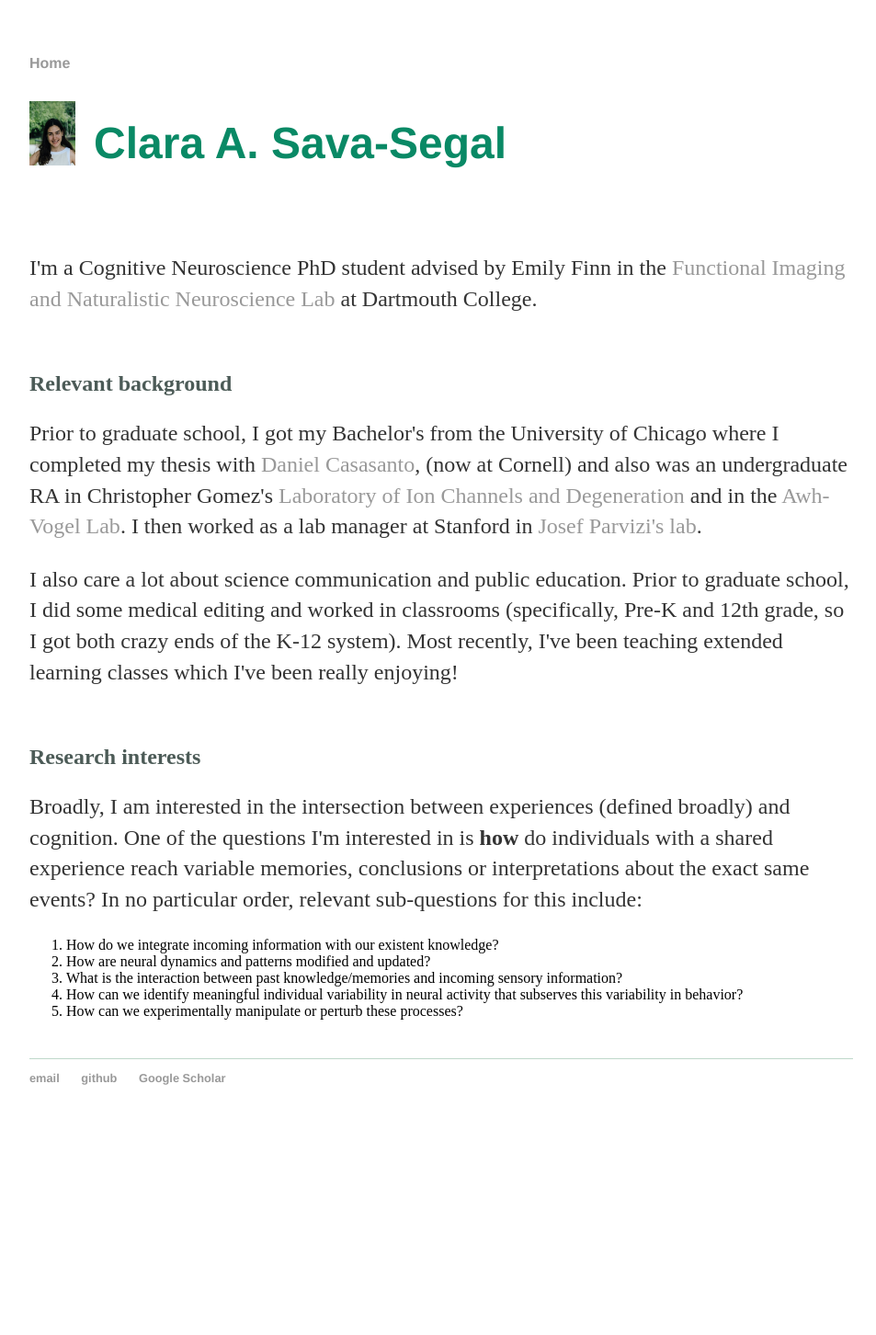
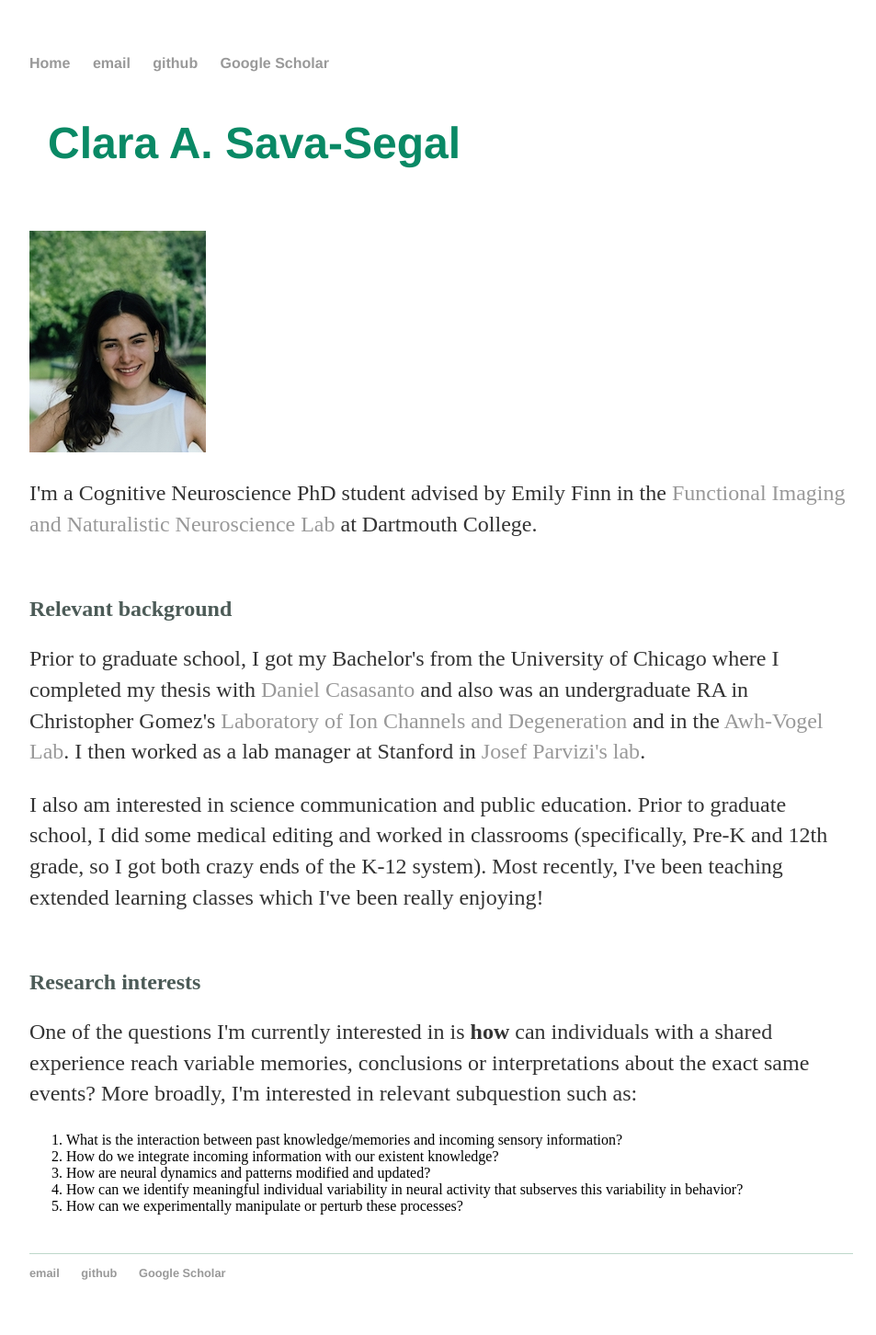
Before and after one commit to csavasegal/csavasegal.github.io, a Jekyll site: the page built from index.html, in a window 1280 px wide. Shown: the whole page at 92% size, without its empty margins (160-1113 px from the left). Built offline with Jekyll 4.4.1, drawn with Linux system fonts in a browser that asks for light colours; before the commit the page ends 1240 px from its top, so only the background shows below that.

Commit message:
Add files via upload

```diff
--- a/_layouts/default.html
+++ b/_layouts/default.html
@@ -9,6 +9,9 @@
 			<nav>
 	    		<ul>
 	        		<li><a href="/">Home</a></li>
+                    <li><a href="mailto:csava.gr@dartmouth.edu">email</a></li>
+                    <li><a href="https://github.com/csavasegal">github</a></li>
+                    <li><a href="https://scholar.google.com/citations?user=c0vFC1MAAAAJ&hl=en">Google Scholar</a></li>
 		        	<!-- <li><a href="/about">About</a></li>
 	        		<li><a href="/cv">CV</a></li>
 	        		<li><a href="/blog">Blog</a></li> -->
--- a/index.html
+++ b/index.html
@@ -6,7 +6,6 @@ title: Clara A. Sava-Segal
 
 
 <div class="header">
-    <img src="img/sava-segal_clara.jpg" alt="profile_pic">
     <h1><span style="color:rgb(9, 137, 101)">Clara A. Sava-Segal</span></h1>
     <!-- <h1><img src="img/sava-segal_clara.jpg" alt="img" /> <span style="color:rgb(9, 137, 101)">Clara A. Sava-Segal</span></h1> -->
     <br>
@@ -16,18 +15,19 @@ title: Clara A. Sava-Segal
 </div>
 
 <div class="blurb">
+    <img src="img/sava-segal_clara.jpg" alt="profile_pic">
 	<p>I'm a Cognitive Neuroscience PhD student advised by Emily Finn in the <a href = "https://thefinnlab.github.io/research/" >Functional Imaging and Naturalistic Neuroscience Lab</a> at Dartmouth College.</a></p>
     <br>
 </div><!-- /.blurb -->
 
 <div class="blurb">
     <h2><span style="color:rgb(76, 91, 87)">Relevant background</span></h2>
-	<p>Prior to graduate school, I got my Bachelor's from the University of Chicago where I completed my thesis with <a href = "http://casasanto.com/" >Daniel Casasanto</a>,
-        (now at Cornell) and also was an undergraduate RA in Christopher Gomez's <a href = "https://voices.uchicago.edu/gomezlab/" > Laboratory of Ion Channels and Degeneration </a> and in the <a href = "https://awhvogellab.com/" >Awh-Vogel Lab</a>.
+	<p>Prior to graduate school, I got my Bachelor's from the University of Chicago where I completed my thesis with <a href = "http://casasanto.com/" >Daniel Casasanto</a>
+        and also was an undergraduate RA in Christopher Gomez's <a href = "https://voices.uchicago.edu/gomezlab/" > Laboratory of Ion Channels and Degeneration </a> and in the <a href = "https://awhvogellab.com/" >Awh-Vogel Lab</a>.
         I then worked as a lab manager at Stanford in <a href = "https://med.stanford.edu/parvizi-lab.html" > Josef Parvizi's lab</a>. </p>
 
 
-    <p> I also care a lot about science communication and public education. Prior to graduate school, I did some medical editing and worked in classrooms (specifically, Pre-K and 12th grade, so I got both crazy ends of the K-12 system).
+    <p> I also am interested in science communication and public education. Prior to graduate school, I did some medical editing and worked in classrooms (specifically, Pre-K and 12th grade, so I got both crazy ends of the K-12 system).
         Most recently, I've been teaching extended learning classes which I've been really enjoying!</a></p>
     <br>
 </div><!-- /.blurb -->
@@ -36,14 +36,15 @@ title: Clara A. Sava-Segal
 <div class="blurb">
     <h2><span style="color:rgb(76, 91, 87)">Research interests</span></h2>
 	<p>
-        Broadly, I am interested in the intersection between experiences (defined broadly) and cognition.
-        One of the questions I'm interested in is <strong>how</strong> do individuals with a shared experience reach variable memories, conclusions or interpretations about the exact same events?
-        In no particular order, relevant sub-questions for this include:
+        One of the questions I'm currently interested in is <strong>how</strong> can individuals with a shared experience
+        reach variable memories, conclusions or interpretations about the exact same events?
+
+        More broadly, I'm interested in relevant subquestion such as:
 
         <ol>
+            <li>What is the interaction between past knowledge/memories and incoming sensory information?</li>
             <li>How do we integrate incoming information with our existent knowledge?</li>
             <li>How are neural dynamics and patterns modified and updated?</li>
-            <li>What is the interaction between past knowledge/memories and incoming sensory information?</li>
             <li>How can we identify meaningful individual variability in neural activity that subserves this variability in behavior?</li>
             <li>How can we experimentally manipulate or perturb these processes?</li>
         </ol>
```
